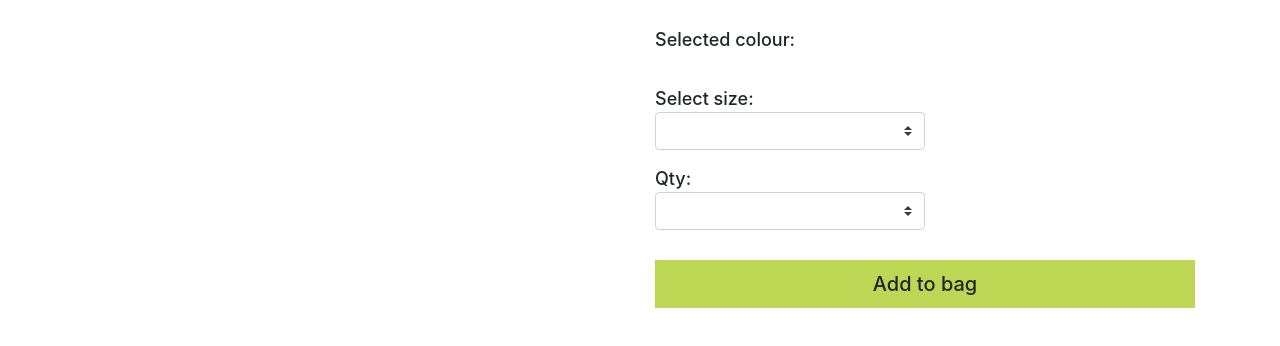
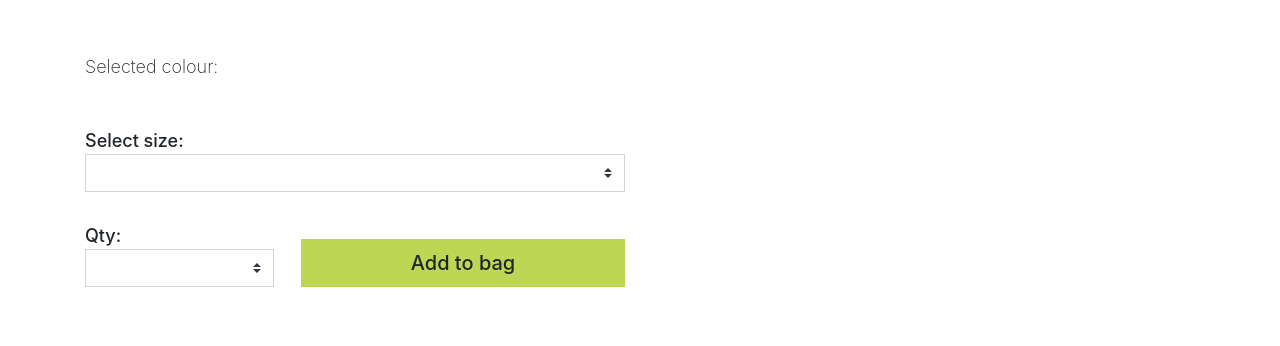
Before and after one commit to iecya/js-app, a website: page index.html in a window 1280 px wide. Drawn offline with nearby package versions, Linux system fonts and the light colour scheme; no server answers.

Commit message:
Tablet styling and mobile styling improvement

```diff
--- a/app.js
+++ b/app.js
@@ -75,7 +75,7 @@ ready(function() {
 
     function initColor(data, prod) {
         selectedColor = prod.colour
-        const el = document.getElementById('product-selected-color')
+        const el = document.querySelector('#product-selected-color span')
         el.innerText = (el.innerText + ' ' + selectedColor)
         productColors(data.styles, selectedColor)
     }
--- a/assets/scss/app.scss
+++ b/assets/scss/app.scss
@@ -50,6 +50,13 @@ body {
 
 #product-selected-color {
     font-weight: $semibold;
+
+    @media (min-width: 768px) {
+        font-weight: 200;
+    }
+    span {
+        font-weight: $semibold;
+    }
 }
 
 #product-colors {
@@ -86,7 +93,17 @@ body {
     }
 
     select.custom-select {
+        border-radius: 0;
+    }
+}
+
+#product-size-wrapper {
+    select.custom-select {
         width: 50%;
+
+        @media (min-width: 768px) {
+            width: 100%;
+        }
     }
 }
 
@@ -122,3 +139,23 @@ body {
         }
     }
 }
+
+#size-submit-wrapper {
+    @media (min-width: 768px) {
+        margin: 30px 0;
+        display: flex;
+        flex-direction: row;
+        align-items: flex-end;
+        justify-content: space-between;
+
+        #product-qty-wrapper {
+            flex-basis: 35%;
+            margin: 0;
+        }
+
+        #submit-button {
+            flex-basis: 60%;
+            margin: 0;
+        }
+    }
+}
--- a/index.html
+++ b/index.html
@@ -9,28 +9,46 @@
 <body>
 <div class="container">
     <div class="row">
-        <div class="col-lg-6">
+        <div class="col-lg-6 col-md-8 col-md-push-2 offset-md-2">
             <image src="" id="product-image" />
         </div>
         <div class="col-lg-6">
             <h2 id="product-name"></h2>
+
+            <div class="row">
+                <div class="col-md-6">
                     <p id="product-price">
                         <span id="current-price"></span>
                         <span id="price-saving"></span>
                         <span id="previous-price"></span>
                     </p>
-            <p id="product-selected-color">Selected colour:</p>
+
+                    <p id="product-selected-color">Selected colour:
+                    <span></span></p>
                     <ul id="product-colors"></ul>
+                </div>
+            </div>
+
             <div id="product-size-wrapper">
-                <p>Select size:</p>
+                <p>Select size: <span></span></p>
                 <select id="product-size" class="custom-select"></select>
             </div>
+
+            <div id="size-submit-wrapper">
                 <div id="product-qty-wrapper">
                     <p>Qty:</p>
                     <select id="product-qty" class="custom-select"></select>
                 </div>
 
+
                 <button role="button" id="submit-button" class="btn btn-lg btn-block">Add to bag</button>
+
+            </div>
+
+
+
+
+
 
             <div id="product-info"></div>
         </div>
```
Also changed, not shown: assets/css/app.css. Lines whose indentation alone changed are shown as unchanged.
